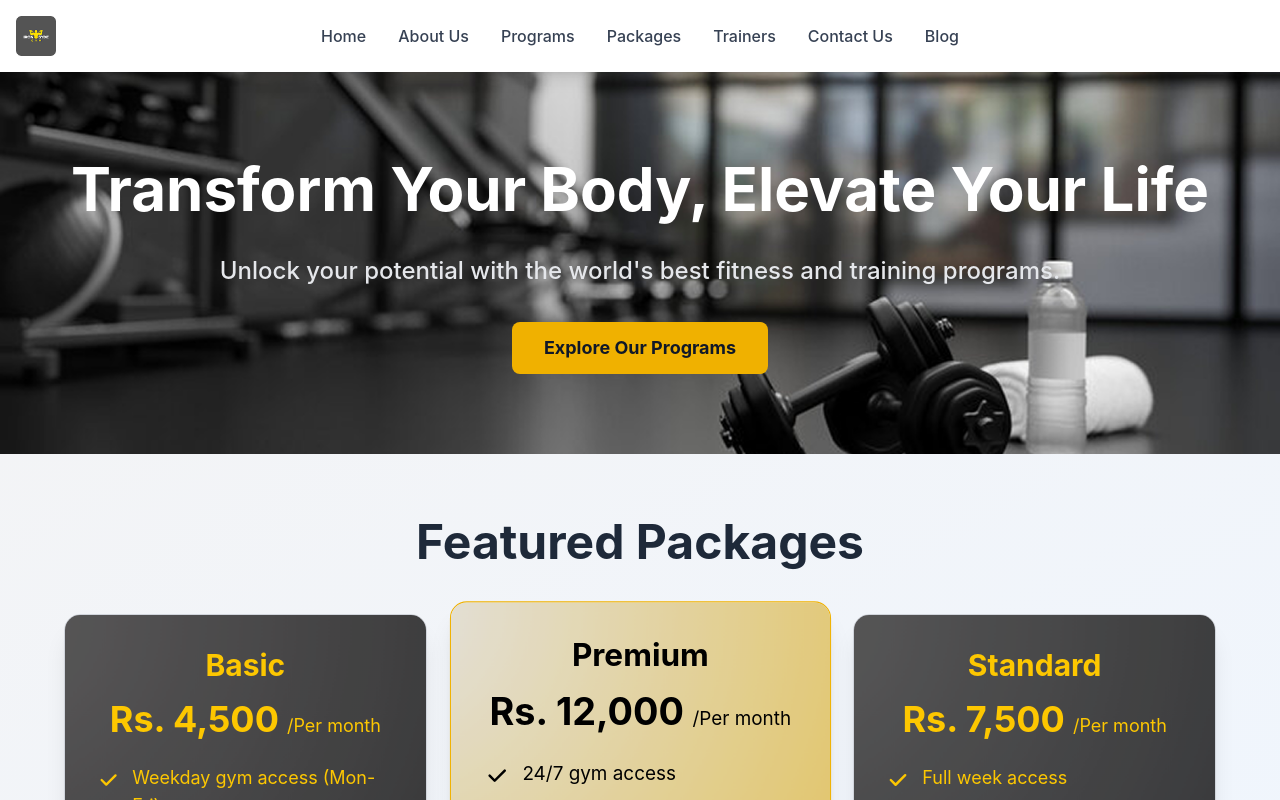
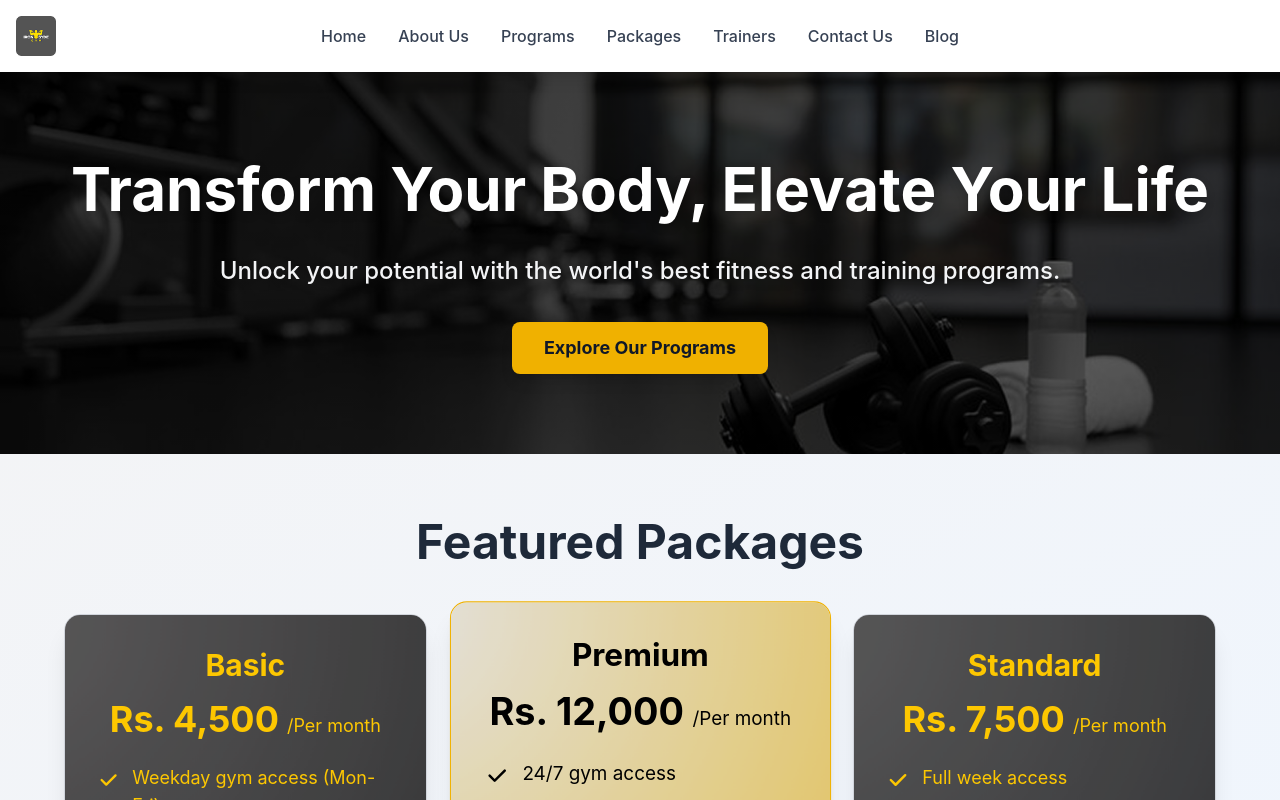
Before and after one commit to supunyasanthaofficial/Gym, a React (Vite) app: page / in a window 1280 px wide. Shown: the top 800 px of the page. Built offline with nearby package versions, Linux system fonts and the light colour scheme.

Commit message:
Add black overlay

```diff
--- a/src/components/Header.jsx
+++ b/src/components/Header.jsx
@@ -17,20 +17,23 @@ const Header = ({
     <header
       className="relative text-white py-20 px-4 text-center bg-cover bg-center bg-no-repeat"
       style={{
-        backgroundImage: `linear-gradient(rgba(0,0,0,0.0), rgba(0,0,0,0.0)), url(${header})`,
+        backgroundImage: `linear-gradient(rgba(0,0,0,0.7), rgba(0,0,0,0.6)), url(${header})`,
       }}
     >
+      {/* overlay  */}
+      <div className="absolute inset-0 bg-black/5"></div>
+
       <div className={`${maxWidth} mx-auto relative z-10`}>
-        <h1 className="text-4xl md:text-6xl font-bold mb-6 leading-tight">
+        <h1 className="text-4xl md:text-6xl font-bold mb-6 leading-tight drop-shadow-lg">
           {title}
         </h1>
-        <p className="text-xl md:text-2xl text-gray-200 font-medium mb-8 leading-relaxed">
+        <p className="text-xl md:text-2xl text-gray-100 font-medium mb-8 leading-relaxed drop-shadow-lg">
           {subtitle}
         </p>
         {showButton && (
           <button
             onClick={handleExplorePrograms}
-            className="bg-yellow-500 hover:bg-yellow-600 text-gray-900 font-bold py-3 px-8 rounded-lg transition duration-300 transform hover:scale-105 text-lg"
+            className="bg-yellow-500 hover:bg-yellow-600 text-gray-900 font-bold py-3 px-8 rounded-lg transition duration-300 transform hover:scale-105 text-lg shadow-lg"
           >
             Explore Our Programs
           </button>
```
